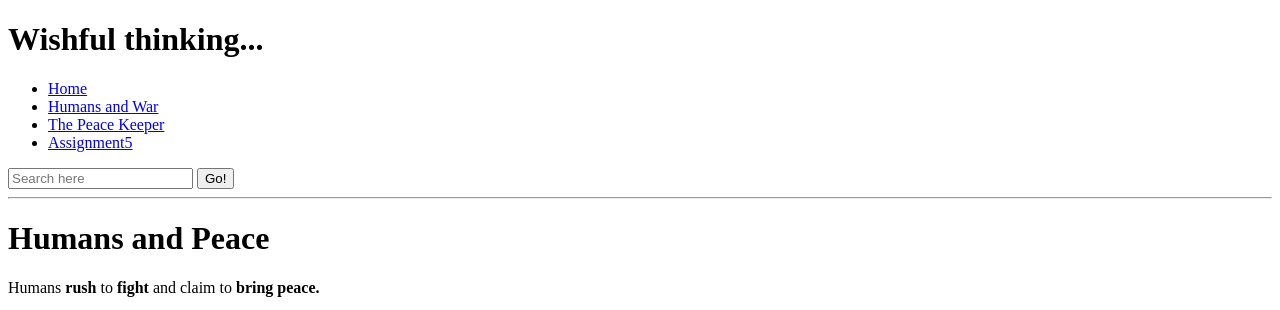
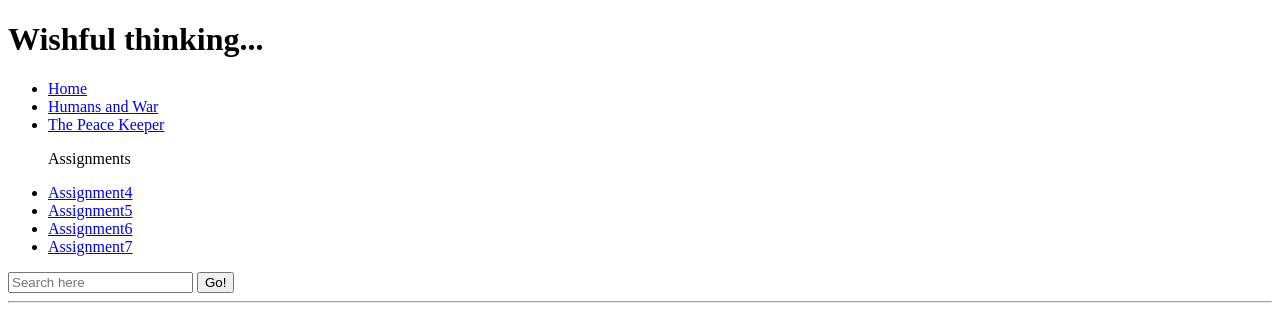
Before and after one commit to m-k-khan/193A-Assignment4, a plain HTML site: page index.html in a window 1280 px wide. Shown: the top 310 px of the page. Drawn offline with Linux system fonts and the light colour scheme.

Commit message:
Update index.html with links to other assignments

```diff
--- a/index.html
+++ b/index.html
@@ -15,7 +15,11 @@
             <li><a href="#">Home</a></li>
             <li><a href="https://scientificamerican.com/article/war-is-not-part-of-human-nature/">Humans and War</a></li>
             <li><a href="https://www.un.org/en">The Peace Keeper</a></li>
+            <p strong>Assignments</strong></p>
+            <li><a href="#">Assignment4</a></li>
             <li><a href="https://m-k-khan.github.io/Assignment5/fancifymytext.html">Assignment5</a></li>
+            <li><a href="https://m-k-khan.github.io/Assignment6/encrypt-it.html">Assignment6</a></li>
+            <li><a href="https://m-k-khan.github.io/Assignment7/ajaxpets.html">Assignment7</a></li>
         </ul>
 
         <form>
```
